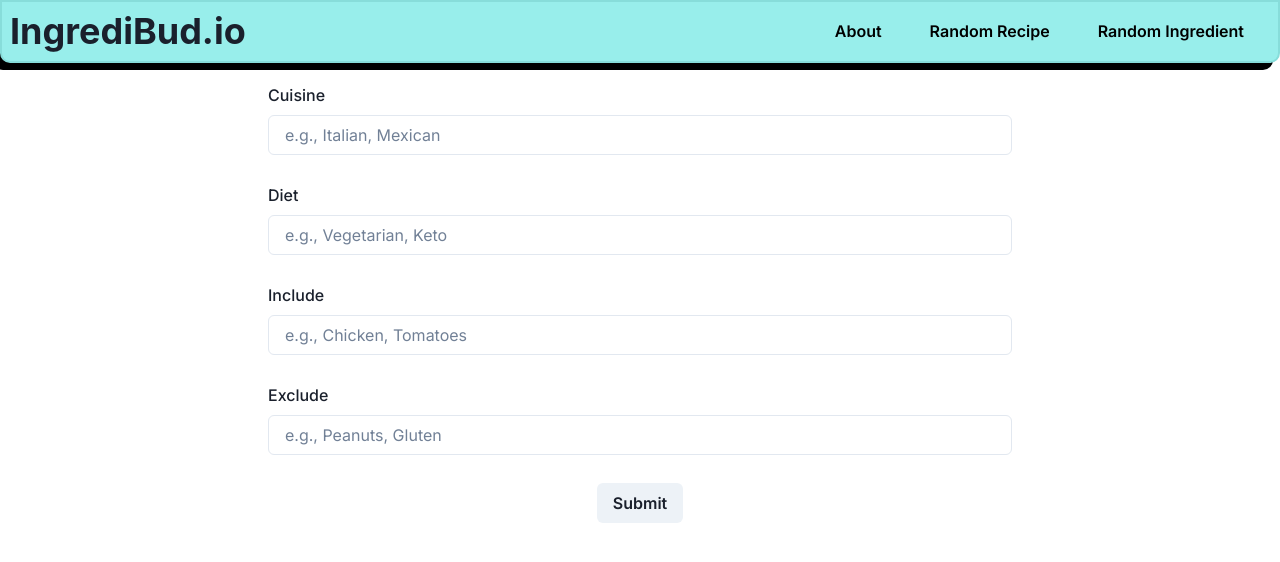
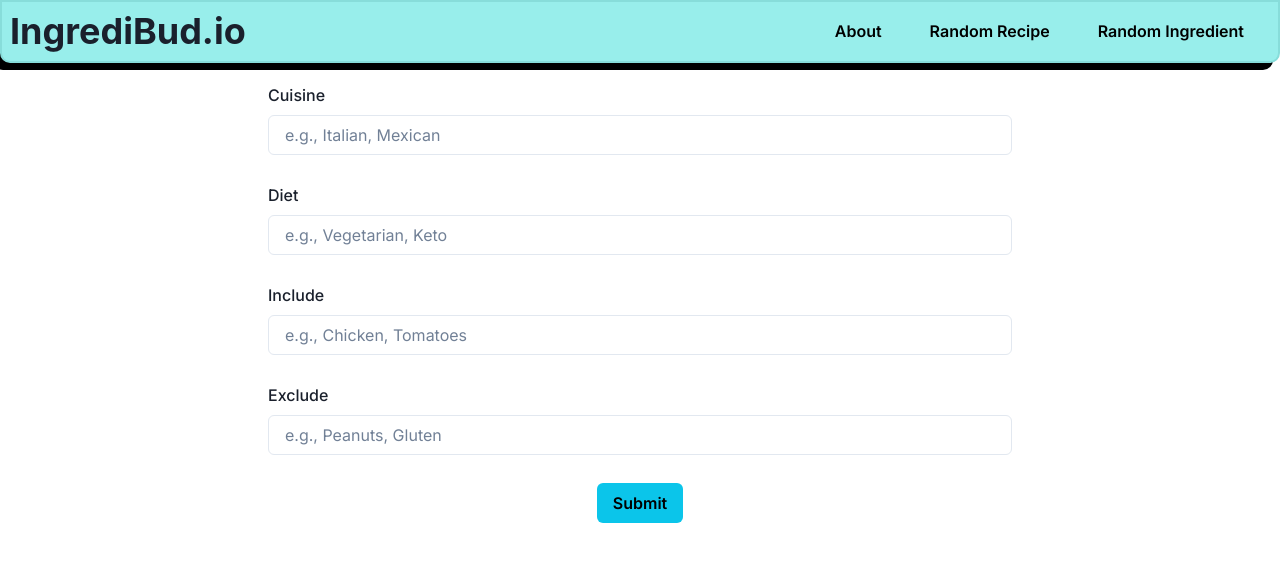
Before and after one commit to michniks2001/ingredientbud-io, a Next.js app in the folder ingredientbud-io/: page /random-recipe in a window 1280 px wide. Shown: the top 562 px of the page. Built offline with nearby package versions, Linux system fonts and the light colour scheme; what groq-sdk would draw is missing.

Commit message:
fixed button colors

```diff
--- a/ingredientbud-io/app/random-recipe/page.js
+++ b/ingredientbud-io/app/random-recipe/page.js
@@ -176,7 +176,14 @@
             placeholder='e.g., Peanuts, Gluten'
           />
         </FormControl>
-        <Button onClick={handleGetRecipe}>Submit</Button>
+        <Button
+          color='black'
+          colorScheme='cyan'
+          bgcolor='98eeeb'
+          onClick={handleGetRecipe}
+        >
+          Submit
+        </Button>
       </Stack>
 
       {recipeSections.map((section, index) => (
```
Also changed, not shown: ingredientbud-io/app/random-ingredient/page.js (+8 -1 lines).
